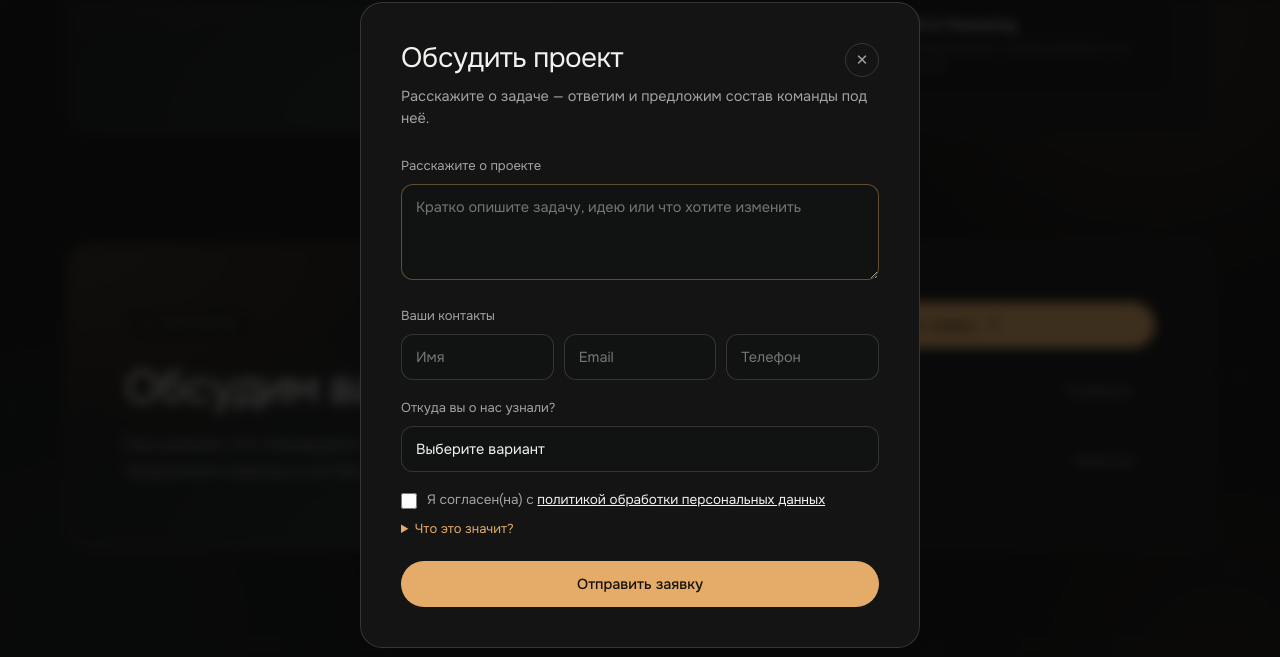
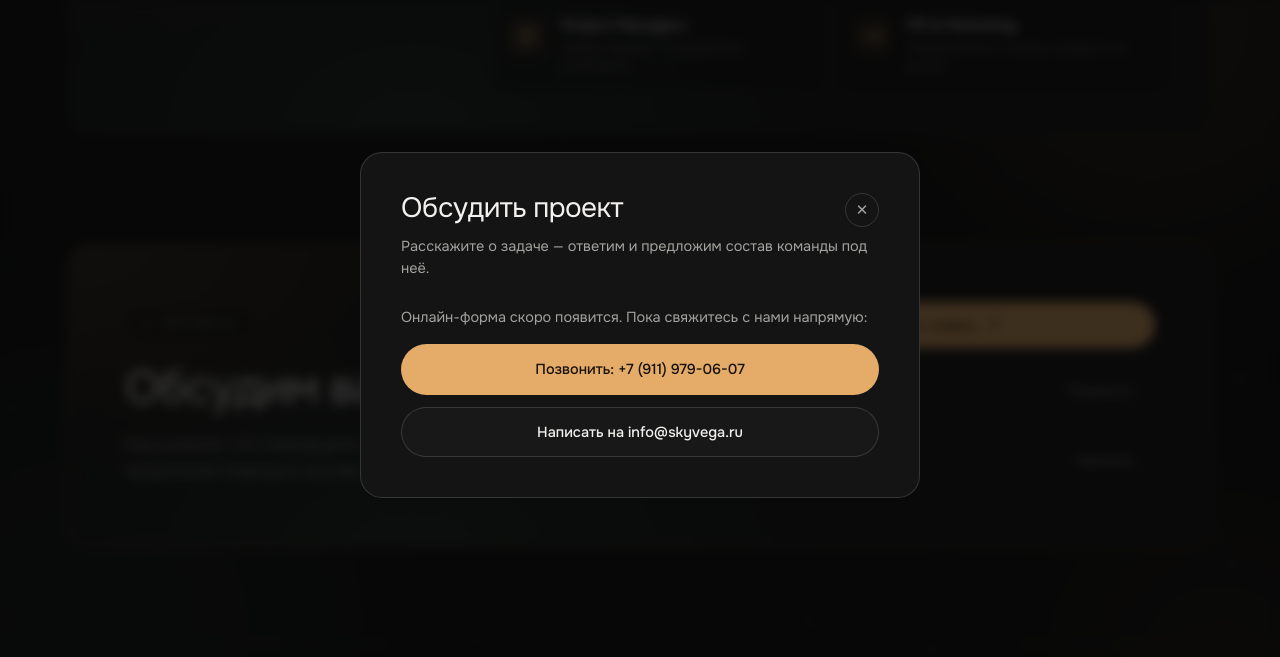
Before and after one commit to SkymaximusXO/SkyVega, a plain HTML site: page index.html in a window 1280 px wide. Both pictures are taken after a click on the button "Оставить заявку". Shown: the part 3733-4390 px from the top of the page. Drawn offline with Linux system fonts and the light colour scheme.

Commit message:
Replace Web3Forms with Yandex Forms embed (RU data residency); contact fallback until form URL is set
Co-Authored-By: Claude Opus 5.5 <noreply@anthropic.com>
Claude-Session: https://claude.ai/code/session_01GmVXpCnWaxLdVECH1qTMvy

```diff
--- a/index.html
+++ b/index.html
@@ -396,6 +396,10 @@
   .privacy-details summary{ cursor:pointer; color:var(--accent); }
   .privacy-details p{ margin-top:8px; line-height:1.5; }
   .form-submit{ width:100%; }
+  .ya-form iframe{ display:block; width:100%; min-height:560px; border:0; border-radius:14px; background:#fff; }
+  .form-fallback{ display:none; flex-direction:column; gap:12px; }
+  .form-fallback.show{ display:flex; }
+  .form-fallback p{ color:var(--text-dim); font-size:14.5px; margin-bottom:4px; }
   .hp{ position:absolute; left:-9999px; width:1px; height:1px; opacity:0; }
   .form-status{ margin-top:14px; font-size:14px; text-align:center; display:none; }
   .form-status.show{ display:block; }
@@ -772,41 +776,13 @@
       <button type="button" class="modal-close" id="modalClose" aria-label="Закрыть">✕</button>
     </div>
     <p class="modal-sub">Расскажите о задаче — ответим и предложим состав команды под неё.</p>
-    <form id="projectForm">
-      <div class="field">
-        <label for="f-project">Расскажите о проекте</label>
-        <textarea id="f-project" name="project" placeholder="Кратко опишите задачу, идею или что хотите изменить" required></textarea>
-      </div>
-      <div class="field">
-        <label>Ваши контакты</label>
-        <div class="field-row">
-          <input type="text" name="name" placeholder="Имя" required>
-          <input type="email" name="email" placeholder="Email" required>
-          <input type="tel" name="phone" placeholder="Телефон">
-        </div>
-      </div>
-      <div class="field">
-        <label for="f-source">Откуда вы о нас узнали?</label>
-        <select id="f-source" name="source">
-          <option value="">Выберите вариант</option>
-          <option>Поиск в интернете</option>
-          <option>Социальные сети</option>
-          <option>Рекомендация</option>
-          <option>Другое</option>
-        </select>
-      </div>
-      <label class="consent">
-        <input type="checkbox" name="consent" required>
-        <span>Я согласен(на) с <u>политикой обработки персональных данных</u></span>
-      </label>
-      <details class="privacy-details">
-        <summary>Что это значит?</summary>
-        <p>Мы используем контактные данные только для связи по вашей заявке и не передаём их третьим лицам. Полная версия политики будет опубликована отдельно.</p>
-      </details>
-      <input type="checkbox" name="botcheck" class="hp" tabindex="-1" autocomplete="off" aria-hidden="true">
-      <button type="submit" class="btn btn-primary form-submit">Отправить заявку</button>
-      <p class="form-status" id="formStatus"></p>
-    </form>
+    <!-- Заявки принимает Яндекс Формы (данные хранятся в России). Ссылка на форму — в YA_FORM_URL в скрипте внизу. -->
+    <div class="ya-form" id="yaForm"></div>
+    <div class="form-fallback" id="formFallback">
+      <p>Онлайн-форма скоро появится. Пока свяжитесь с нами напрямую:</p>
+      <a class="btn btn-primary" href="tel:+79119790607">Позвонить: +7 (911) 979-06-07</a>
+      <a class="btn btn-ghost" href="mailto:info@skyvega.ru?subject=%D0%97%D0%B0%D1%8F%D0%B2%D0%BA%D0%B0%20%D1%81%20%D1%81%D0%B0%D0%B9%D1%82%D0%B0">Написать на info@skyvega.ru</a>
+    </div>
   </div>
 </div>
 
@@ -932,14 +908,32 @@
   // modal
   const modalOverlay = document.getElementById('modalOverlay');
   const modalClose = document.getElementById('modalClose');
-  const projectForm = document.getElementById('projectForm');
-  const formStatus = document.getElementById('formStatus');
+  // Яндекс Формы: вставьте сюда ссылку на форму (forms.yandex.ru/cloud/…/ или /u/…/).
+  // Пока пусто — в окне показываются телефон и почта.
+  const YA_FORM_URL = '';
+  const yaForm = document.getElementById('yaForm');
+  const formFallback = document.getElementById('formFallback');
+  let yaLoaded = false;
+  function loadYaForm(){
+    if (yaLoaded) return;
+    yaLoaded = true;
+    if (!YA_FORM_URL){ formFallback.classList.add('show'); return; }
+    const url = YA_FORM_URL.replace(/\/?(\?.*)?$/, '/') + '?iframe=1';
+    const id = (YA_FORM_URL.match(/forms\.yandex\.ru\/(?:cloud|u)\/([^/?#]+)/) || [])[1] || 'skyvega';
+    const fr = document.createElement('iframe');
+    fr.src = url; fr.name = 'ya-form-' + id; fr.title = 'Форма заявки'; fr.loading = 'lazy';
+    yaForm.appendChild(fr);
+    const sc = document.createElement('script');
+    sc.src = 'https://forms.yandex.ru/_static/embed.js'; sc.async = true;
+    document.body.appendChild(sc);
+  }
   let lastFocus = null;
   function openModal(){
     lastFocus = document.activeElement;
     modalOverlay.classList.add('open');
     document.body.style.overflow = 'hidden';
-    setTimeout(() => document.getElementById('f-project').focus(), 50);
+    loadYaForm();
+    setTimeout(() => modalClose.focus(), 50);
   }
   function closeModal(){
     modalOverlay.classList.remove('open');
@@ -951,36 +945,6 @@
   modalOverlay.addEventListener('click', e => { if (e.target === modalOverlay) closeModal(); });
   document.addEventListener('keydown', e => { if (e.key === 'Escape' && modalOverlay.classList.contains('open')) closeModal(); });
 
-  projectForm.addEventListener('submit', async (e) => {
-    e.preventDefault();
-    formStatus.className = 'form-status show';
-    formStatus.textContent = 'Отправляем...';
-    const data = new FormData(projectForm);
-    data.append('access_key', '9ab0e4fe-ff4b-438a-baea-b5cf565c8dd8'); // Web3Forms key (public by design)
-    data.append('subject', 'Новая заявка с сайта СКАЙВЕГА');
-    data.append('from_name', 'Сайт СКАЙВЕГА');
-    const btn = projectForm.querySelector('.form-submit');
-    btn.disabled = true;
-    const ctrl = new AbortController();
-    const timer = setTimeout(() => ctrl.abort(), 20000);
-    try {
-      const res = await fetch('https://api.web3forms.com/submit', {
-        method: 'POST', headers: { 'Accept': 'application/json' }, body: data, signal: ctrl.signal
-      });
-      const json = await res.json().catch(() => ({}));
-      if (!res.ok || json.success !== true) throw new Error(json.message || 'bad response');
-      formStatus.className = 'form-status show ok';
-      formStatus.textContent = 'Заявка отправлена! Мы свяжемся с вами в ближайшее время.';
-      projectForm.reset();
-      setTimeout(closeModal, 2200);
-    } catch (err) {
-      formStatus.className = 'form-status show err';
-      formStatus.textContent = 'Не получилось отправить. Позвоните: +7 (911) 979-06-07 или напишите на info@skyvega.ru';
-    } finally {
-      clearTimeout(timer);
-      btn.disabled = false;
-    }
-  });
 </script>
 
 </body>
```
Also changed, not shown: 1 other file.
